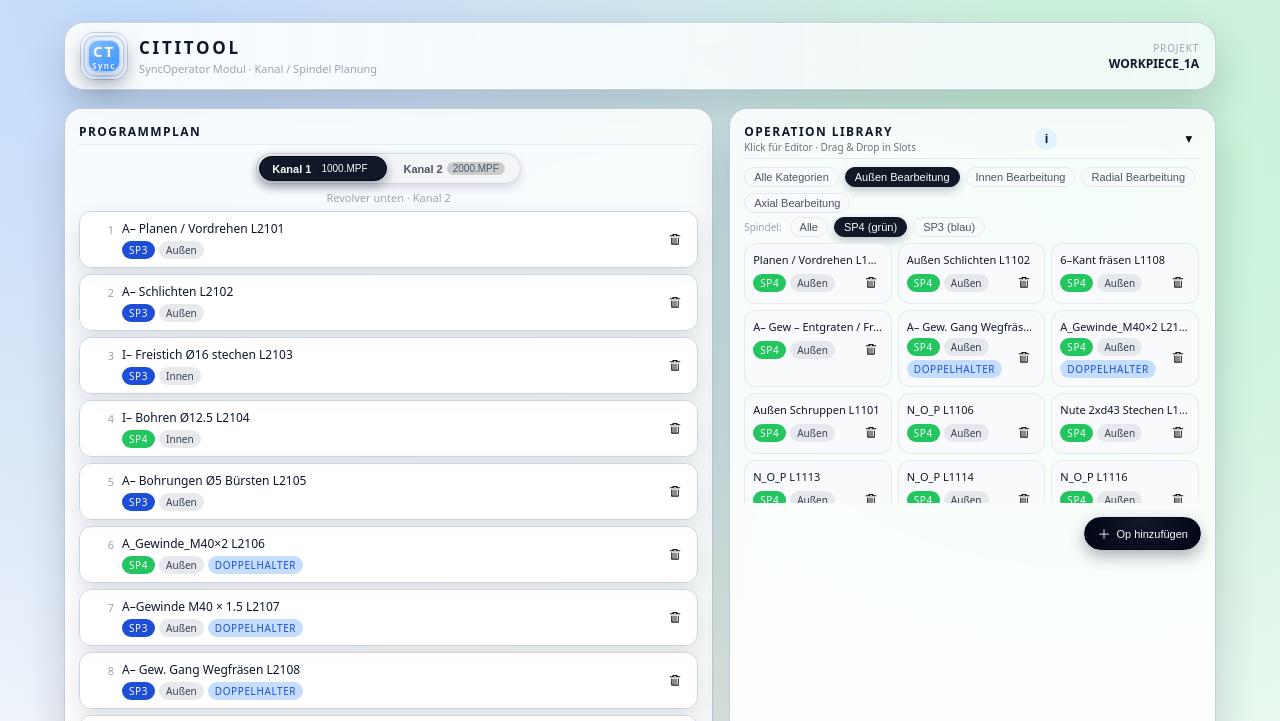
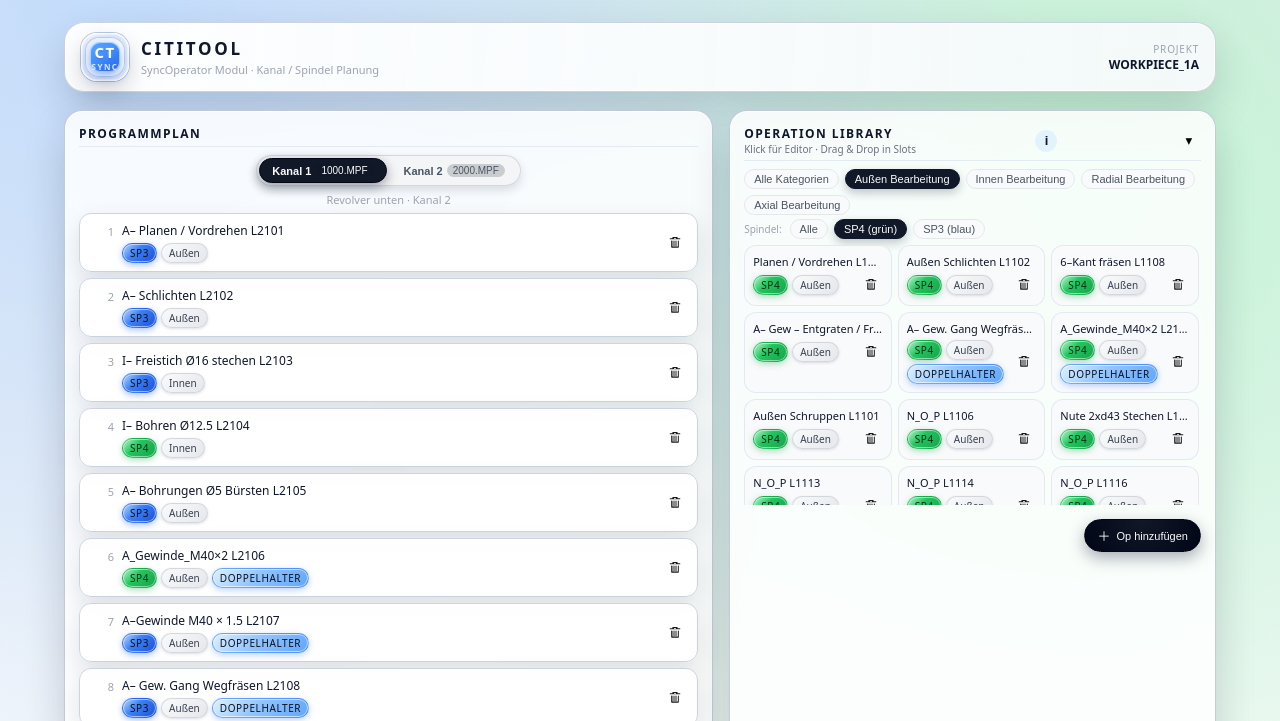
Before and after one commit to romarfbozz/syncoperator, a plain HTML site: page index.html in a window 1280 px wide. Shown: the top 721 px of the page. Drawn offline with Linux system fonts and the light colour scheme.

Commit message:
style.css aktualisieren

```diff
--- a/style.css
+++ b/style.css
@@ -67,12 +67,16 @@ body {
   margin-bottom: 18px;
   padding: 10px 16px;
   border-radius: 20px;
-  background: radial-gradient(circle at top left, rgba(255, 255, 255, 0.9), rgba(248, 250, 252, 0.82));
+  background: radial-gradient(
+      circle at top left,
+      rgba(255, 255, 255, 0.96),
+      rgba(248, 250, 252, 0.9)
+    );
   backdrop-filter: blur(20px) saturate(1.2);
-  border: 1px solid rgba(148, 163, 184, 0.5);
+  border: 1px solid rgba(148, 163, 184, 0.45);
   box-shadow:
-    0 18px 40px rgba(15, 23, 42, 0.18),
-    0 0 0 1px rgba(255, 255, 255, 0.7) inset;
+    0 18px 40px rgba(15, 23, 42, 0.16),
+    0 0 0 1px rgba(255, 255, 255, 0.8) inset;
 }
 
 .app-header-left {
@@ -84,44 +88,44 @@ body {
 /* PREMIUM LOGO – CT */
 
 .app-logo-mark {
-  width: 46px;
-  height: 46px;
-  border-radius: 14px;
+  width: 48px;
+  height: 48px;
+  border-radius: 16px;
   background:
-    linear-gradient(135deg, #eaf3ff 0%, #dcecff 40%, #e8f1ff 100%);
+    radial-gradient(circle at 10% 0%, #eef3ff 0, #dce9ff 45%, #e8f3ff 100%);
   box-shadow:
-    0 10px 22px rgba(15, 23, 42, 0.22),
-    0 0 0 1px rgba(139, 164, 205, 0.45),
-    inset 0 0 0 1.5px rgba(255, 255, 255, 0.95);
+    0 10px 22px rgba(15, 23, 42, 0.18),
+    0 0 0 1px rgba(145, 167, 206, 0.6),
+    inset 0 0 0 1.5px rgba(255, 255, 255, 0.9);
   display: flex;
   align-items: center;
   justify-content: center;
-  backdrop-filter: blur(14px) saturate(1.4);
+  backdrop-filter: blur(16px) saturate(1.4);
 }
 
 .app-logo-ring {
   width: 40px;
   height: 40px;
-  border-radius: 12px;
+  border-radius: 14px;
   background:
-    linear-gradient(135deg, #e8f1ff 0%, #f8fbff 70%);
+    linear-gradient(135deg, #e9f1ff 0%, #f7fbff 70%);
   box-shadow:
-    inset 0 0 0 1px rgba(185, 197, 219, 0.75),
-    0 3px 12px rgba(48, 72, 120, 0.18);
+    inset 0 0 0 1px rgba(181, 196, 220, 0.8),
+    0 3px 10px rgba(48, 72, 120, 0.16);
   display: flex;
   align-items: center;
   justify-content: center;
 }
 
 .app-logo-core {
-  width: 32px;
-  height: 32px;
+  width: 30px;
+  height: 30px;
   border-radius: 10px;
   background:
-    linear-gradient(145deg, #87bfff 0%, #5aa6ff 45%, #4092ff 100%);
+    linear-gradient(145deg, #5aa8ff 0%, #408eff 45%, #2563eb 100%);
   box-shadow:
-    inset 0 0 0 1px rgba(255, 255, 255, 0.5),
-    0 4px 10px rgba(46, 86, 153, 0.35);
+    inset 0 0 0 1px rgba(255, 255, 255, 0.55),
+    0 4px 9px rgba(37, 99, 235, 0.45);
   display: flex;
   flex-direction: column;
   align-items: center;
@@ -131,20 +135,20 @@ body {
 .app-logo-acronym {
   font-size: 15px;
   font-weight: 800;
-  letter-spacing: 0.12em;
+  letter-spacing: 0.1em;
   color: #ffffff;
   text-shadow:
-    0 1px 2px rgba(0, 0, 0, 0.15),
-    0 0 4px rgba(255, 255, 255, 0.4);
+    0 1px 2px rgba(0, 0, 0, 0.25),
+    0 0 3px rgba(255, 255, 255, 0.35);
 }
 
 .app-logo-module {
   font-size: 8px;
   font-weight: 600;
   margin-top: -1px;
-  color: rgba(255, 255, 255, 0.9);
-  letter-spacing: 0.16em;
-  text-shadow: 0 1px 2px rgba(0, 0, 0, 0.15);
+  color: rgba(226, 239, 255, 0.95);
+  letter-spacing: 0.18em;
+  text-transform: uppercase;
 }
 
 /* rest of header */
@@ -307,8 +311,11 @@ body {
   cursor: pointer;
   color: #4b5563;
   white-space: nowrap;
-  transition: background var(--transition-fast), color var(--transition-fast),
-    border-color var(--transition-fast), box-shadow var(--transition-fast),
+  transition:
+    background var(--transition-fast),
+    color var(--transition-fast),
+    border-color var(--transition-fast),
+    box-shadow var(--transition-fast),
     transform 0.06s ease;
 }
 
@@ -359,8 +366,11 @@ body {
   border-width: 1px;
   border-style: solid;
   background-clip: padding-box;
-  transition: background var(--transition-fast), color var(--transition-fast),
-    border-color var(--transition-fast), box-shadow var(--transition-fast),
+  transition:
+    background var(--transition-fast),
+    color var(--transition-fast),
+    border-color var(--transition-fast),
+    box-shadow var(--transition-fast),
     transform 0.06s ease;
 }
 
@@ -411,7 +421,9 @@ body {
   display: inline-flex;
   align-items: center;
   justify-content: center;
-  transition: background var(--transition-fast), transform 0.06s ease;
+  transition:
+    background var(--transition-fast),
+    transform 0.06s ease;
 }
 
 .icon-button:hover {
@@ -469,8 +481,11 @@ body {
   background: rgba(249, 250, 251, 0.9);
   font-size: 12px;
   position: relative;
-  transition: background var(--transition-fast), border-color var(--transition-fast),
-    box-shadow var(--transition-fast), transform var(--transition-fast);
+  transition:
+    background var(--transition-fast),
+    border-color var(--transition-fast),
+    box-shadow var(--transition-fast),
+    transform var(--transition-fast);
 }
 
 .slot-row.filled {
@@ -542,7 +557,7 @@ body {
   align-self: flex-start;
 }
 
-/* BADGES */
+/* BADGES – цветные и живые */
 
 .badge {
   font-size: 10px;
@@ -554,37 +569,80 @@ body {
   gap: 4px;
   text-transform: uppercase;
   letter-spacing: 0.06em;
+  border: 1px solid transparent;
+  transition:
+    background var(--transition-fast),
+    color var(--transition-fast),
+    box-shadow var(--transition-fast),
+    border-color var(--transition-fast),
+    transform 0.06s ease;
 }
 
+/* SP4 – зелёный премиум */
+
 .badge-sp4 {
-  background: var(--sp4);
-  color: #f9fafb;
+  background: linear-gradient(135deg, #bbf7d0 0%, #22c55e 40%, #16a34a 100%);
+  color: #052e16;
+  border-color: rgba(22, 163, 74, 0.5);
+  box-shadow:
+    0 2px 6px rgba(22, 163, 74, 0.35),
+    inset 0 0 0 1px rgba(255, 255, 255, 0.5);
 }
 
+/* SP3 – синий премиум */
+
 .badge-sp3 {
-  background: var(--sp3);
-  color: #f9fafb;
+  background: linear-gradient(135deg, #bfdbfe 0%, #3b82f6 40%, #1d4ed8 100%);
+  color: #0b1120;
+  border-color: rgba(37, 99, 235, 0.6);
+  box-shadow:
+    0 2px 6px rgba(37, 99, 235, 0.4),
+    inset 0 0 0 1px rgba(255, 255, 255, 0.55);
 }
 
+/* Нейтральный бейдж – T, категория */
+
 .badge-soft {
-  background: rgba(229, 231, 235, 0.9);
+  background: linear-gradient(135deg, #f9fafb 0%, #e5e7eb 100%);
   color: #374151;
   text-transform: none;
   letter-spacing: 0;
   font-weight: 400;
+  border-color: rgba(209, 213, 219, 0.9);
+  box-shadow: 0 1px 3px rgba(148, 163, 184, 0.35);
 }
 
+/* Doppelhalter */
+
 .badge-tag {
-  background: rgba(191, 219, 254, 0.9);
-  color: #1d4ed8;
+  background: linear-gradient(135deg, #e0f2fe 0%, #93c5fd 45%, #60a5fa 100%);
+  color: #0b1120;
+  border-color: rgba(59, 130, 246, 0.6);
+  box-shadow:
+    0 2px 6px rgba(59, 130, 246, 0.35),
+    inset 0 0 0 1px rgba(255, 255, 255, 0.6);
 }
 
+/* Имя инструмента в слотах */
+
 .badge-tool {
-  background: rgba(209, 213, 219, 0.7);
+  background: linear-gradient(135deg, #f3f4f6 0%, #e5e7eb 50%, #d1d5db 100%);
   color: #111827;
   text-transform: none;
   letter-spacing: 0;
   font-weight: 500;
+  border-color: rgba(148, 163, 184, 0.9);
+  box-shadow: 0 1px 4px rgba(148, 163, 184, 0.5);
+}
+
+/* Лёгкий hover для цветных бейджей */
+
+.badge-sp4:hover,
+.badge-sp3:hover,
+.badge-tag:hover,
+.badge-tool:hover {
+  transform: translateY(-1px);
+  box-shadow: 0 3px 8px rgba(15, 23, 42, 0.35);
 }
 
 /* LIBRARY */
@@ -632,8 +690,12 @@ body {
   background: rgba(249, 250, 251, 0.95);
   color: #4b5563;
   cursor: pointer;
-  transition: background var(--transition-fast), border-color var(--transition-fast),
-    color var(--transition-fast), box-shadow var(--transition-fast);
+  transition:
+    background var(--transition-fast),
+    border-color var(--transition-fast),
+    color var(--transition-fast),
+    box-shadow var(--transition-fast),
+    transform 0.06s ease;
 }
 
 .filter-pill.active {
@@ -642,6 +704,12 @@ body {
   color: #f9fafb;
   box-shadow: 0 4px 10px rgba(15, 23, 42, 0.24);
 }
+
+.filter-pill:hover {
+  transform: translateY(-1px);
+}
+
+/* карточки операций */
 
 .library-list {
   display: grid;
@@ -656,7 +724,7 @@ body {
 .op-card {
   border-radius: var(--radius-md);
   border: 1px solid rgba(226, 232, 240, 0.9);
-  background: rgba(249, 250, 251, 0.95);
+  background: rgba(249, 250, 251, 0.96);
   padding: 8px;
   font-size: 11px;
   display: flex;
@@ -664,14 +732,18 @@ body {
   gap: 4px;
   cursor: pointer;
   user-select: none;
-  transition: box-shadow var(--transition-fast), transform 0.06s ease,
-    background var(--transition-fast), border-color var(--transition-fast);
+  transition:
+    box-shadow var(--transition-fast),
+    transform 0.06s ease,
+    background var(--transition-fast),
+    border-color var(--transition-fast);
 }
 
 .op-card:hover {
   border-color: var(--border-strong);
   background: rgba(255, 255, 255, 0.98);
   box-shadow: var(--shadow-soft);
+  transform: translateY(-1px);
 }
 
 .op-card:active {
@@ -745,7 +817,9 @@ body {
   font-size: 11px;
   outline: none;
   background: rgba(249, 250, 251, 0.96);
-  transition: border-color var(--transition-fast), background var(--transition-fast),
+  transition:
+    border-color var(--transition-fast),
+    background var(--transition-fast),
     box-shadow var(--transition-fast);
 }
 
@@ -775,8 +849,11 @@ body {
   font-size: 11px;
   cursor: pointer;
   user-select: none;
-  transition: background var(--transition-fast), border-color var(--transition-fast),
-    box-shadow var(--transition-fast), color var(--transition-fast);
+  transition:
+    background var(--transition-fast),
+    border-color var(--transition-fast),
+    box-shadow var(--transition-fast),
+    color var(--transition-fast);
 }
 
 .toggle-pill.active {
@@ -793,7 +870,9 @@ body {
   border: 2px solid #9ca3af;
   background: #f9fafb;
   box-sizing: border-box;
-  transition: border-color var(--transition-fast), background var(--transition-fast);
+  transition:
+    border-color var(--transition-fast),
+    background var(--transition-fast);
 }
 
 .toggle-pill.active .toggle-dot {
@@ -835,8 +914,11 @@ body {
   cursor: pointer;
   color: #4b5563;
   white-space: nowrap;
-  transition: background var(--transition-fast), color var(--transition-fast),
-    border-color var(--transition-fast), box-shadow var(--transition-fast),
+  transition:
+    background var(--transition-fast),
+    color var(--transition-fast),
+    border-color var(--transition-fast),
+    box-shadow var(--transition-fast),
     transform 0.06s ease;
 }
 
@@ -922,7 +1004,7 @@ body {
   white-space: nowrap;
   overflow: hidden;
   text-overflow: ellipsis;
-  max-width: 160px;
+  max-width: 220px;
 }
 
 /* T-номер в PLAN – KANAL / SPINDEL после Lxxxx */
@@ -986,7 +1068,8 @@ body {
   width: 30px;
   height: 30px;
   border-radius: 999px;
-  background: radial-gradient(circle at top left, #e0f2fe 0, #bfdbfe 40%, #93c5fd 100%);
+  background:
+    radial-gradient(circle at top left, #e0f2fe 0, #bfdbfe 40%, #93c5fd 100%);
   display: inline-flex;
   align-items: center;
   justify-content: center;
@@ -1089,7 +1172,6 @@ body {
     background: #ffffff;
   }
 
-  /* Увеличенный шрифт и отступы в таблице для A4 */
   .plan-table {
     font-size: 13px;
     min-width: 0;
```
